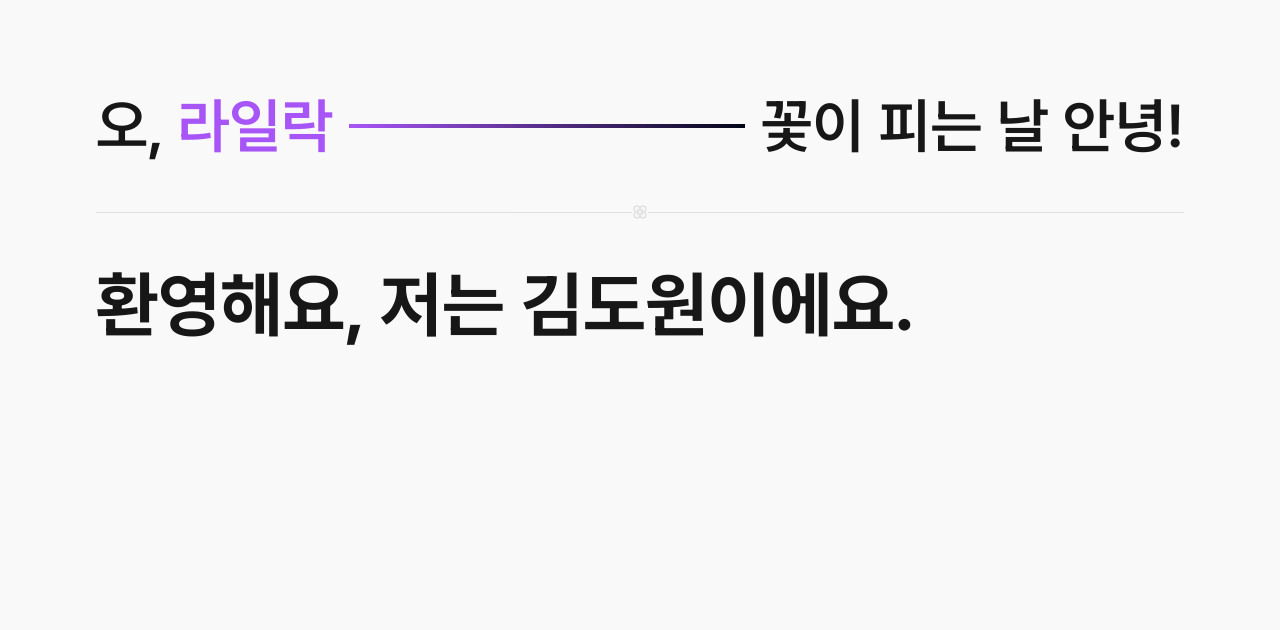
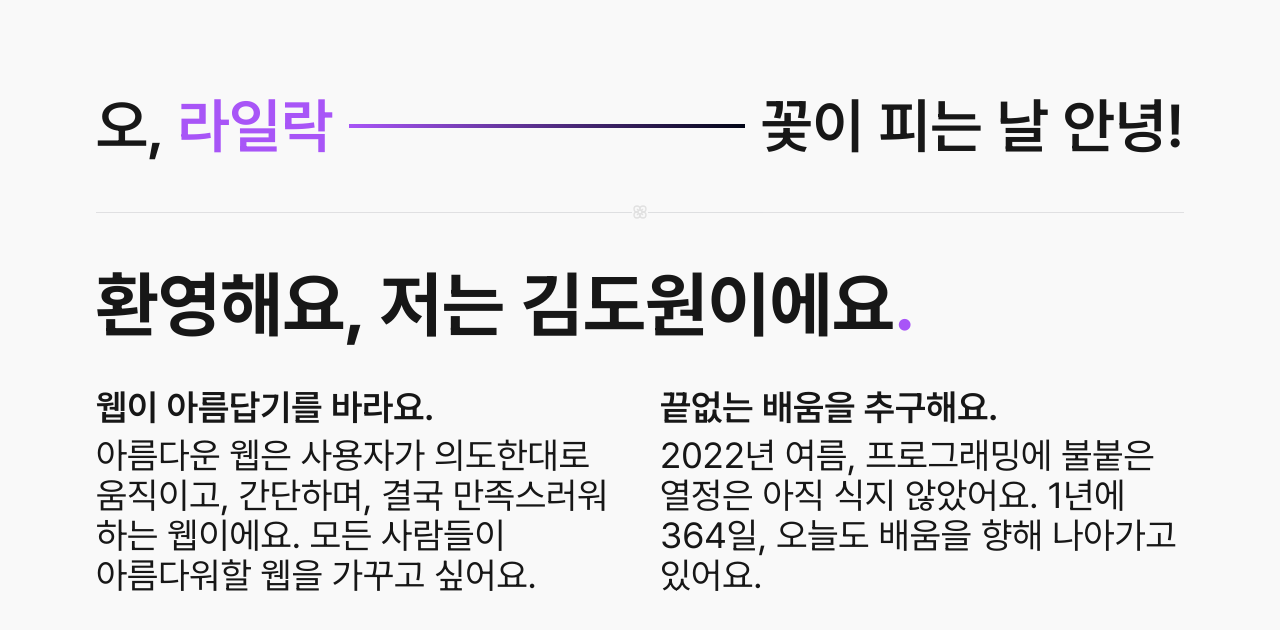
Before and after one commit to dnjeh/lilac, a Next.js app: page / in a window 1280 px wide. Shown: the top 630 px of the page. Built offline with nearby package versions, Linux system fonts and the light colour scheme.

Commit message:
update: add context

```diff
--- a/src/app/_components/line.tsx
+++ b/src/app/_components/line.tsx
@@ -1,6 +1,6 @@
 import { LuFlower } from "react-icons/lu";
 const Line = () => {
-  return <div className="w-full flex items-center opacity-10 my-4 sm:my-2 md:my-12">
+  return <div className="w-full flex items-center opacity-10 my-4 sm:my-2 md:my-10 lg:my-12">
     <hr className="flex-1 border-t-1 border-t-slate-950"/>
     <LuFlower />
     <hr className="flex-1 border-t-1 border-t-slate-950"/>
--- /dev/null
+++ b/src/app/_components/sectionInner.tsx
@@ -0,0 +1,19 @@
+interface SectionInnerProps {
+  title: string;
+  context: string;
+}
+
+const SectionInner = ({ title, context }: SectionInnerProps) => {
+  return (
+    <div className="flex-1">
+      <h3 className="font-semibold text-2xl lg:text-4xl mb-2">
+        {title}
+      </h3>
+      <p className="text-2xl font-normal lg:text-4xl">
+        {context}
+      </p>
+    </div>
+  );
+};
+
+export default SectionInner;
--- a/src/app/layout.tsx
+++ b/src/app/layout.tsx
@@ -22,7 +22,7 @@ export default function RootLayout({
   return (
     <html lang="en">
       <body
-        className={`${pretendard.variable} antialiased`}
+        className={`${pretendard.variable} antialiased break-keep selection:bg-purple-400`}
       >
         {children}
       </body>
--- a/src/app/page.tsx
+++ b/src/app/page.tsx
@@ -1,9 +1,10 @@
 import Line from "./_components/line";
+import SectionInner from "./_components/sectionInner";
 
 export default function Home() {
   return (
-    <div className="mx-auto max-w-screen-2xl lg:mt-24 mt-12 flex flex-col items-center lg:px-24 md:px-16 px-12">
-      <h2 className="text-3xl sm:text-4xl md:text-6xl font-semibold font-pretendard flex lg:flex-row flex-col w-full lg:items-center items-end">
+    <div className="mx-auto max-w-screen-2xl lg:mt-24 mt-12 flex flex-col items-center lg:px-24 md:px-16 px-12 font-pretendard">
+      <h2 className="text-3xl sm:text-4xl lg:text-6xl font-semibold flex lg:flex-row flex-col w-full lg:items-center items-end">
         <div className="self-start">
           <span>오,&nbsp;</span>
           <span className="text-purple-500">라일락</span>
@@ -12,17 +13,28 @@ export default function Home() {
         <div>꽃이 피는 날</div>
         <div>&nbsp;안녕!</div>
       </h2>
-      <Line/>
-      <h2 className="text-4xl sm:text-5xl md:text-7xl font-bold font-pretendard flex lg:flex-row flex-col w-full lg:items-center items-end">
+      <Line />
+      <h2 className="text-4xl sm:text-5xl lg:text-7xl font-bold flex lg:flex-row flex-col w-full lg:items-center items-end">
         <div className="self-start">
           <span>환영해요,&nbsp;</span>
         </div>
         <div className="flex flex-wrap">
-        <div>저는 김도원</div>
-        <div>이에요.</div>
+          <div>저는 김도원</div>
+          <div>
+            이에요<span className="text-purple-500">.</span>
+          </div>
         </div>
       </h2>
-
+      <section className="w-full my-4 sm:my-2 md:my-10 lg:my-12 flex xl:flex-row flex-col gap-10">
+        <SectionInner
+          context="아름다운 웹은 사용자가 의도한대로 움직이고, 간단하며, 결국 만족스러워 하는 웹이에요. 모든 사람들이 아름다워할 웹을 가꾸고 싶어요."
+          title="웹이 아름답기를 바라요."
+        />
+        <SectionInner
+          context="2022년 여름, 프로그래밍에 불붙은 열정은 아직 식지 않았어요. 1년에 364일, 오늘도 배움을 향해 나아가고 있어요."
+          title="끝없는 배움을 추구해요."
+        />
+      </section>
     </div>
   );
 }
```
